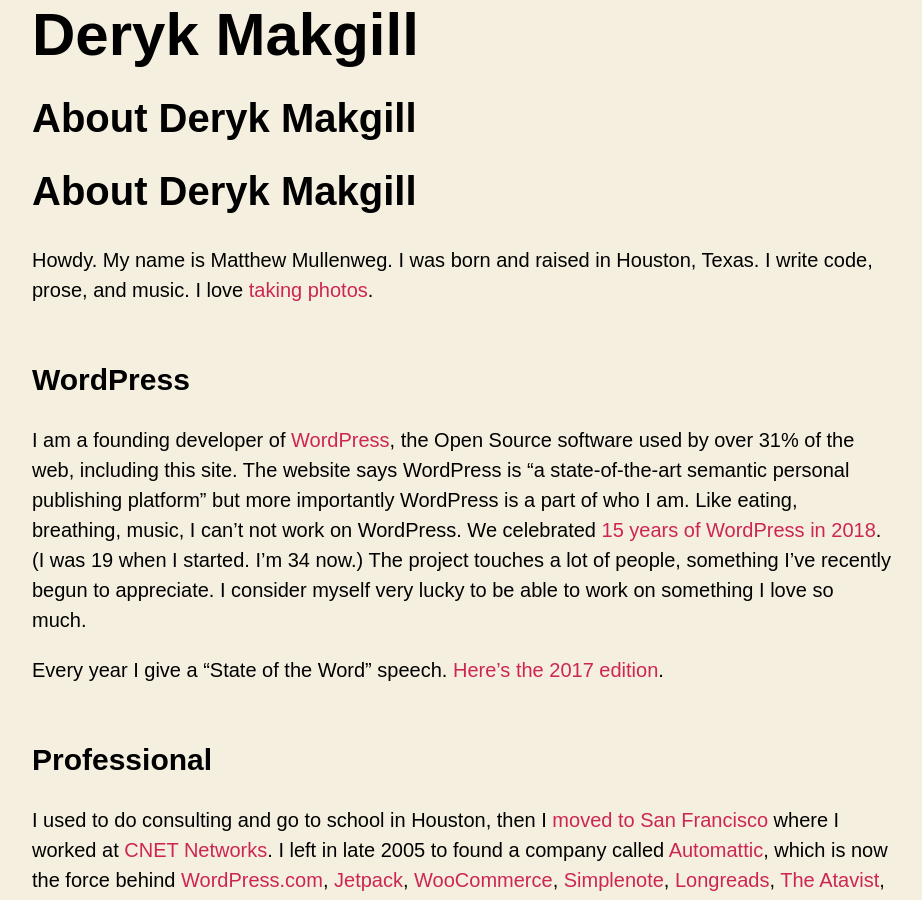
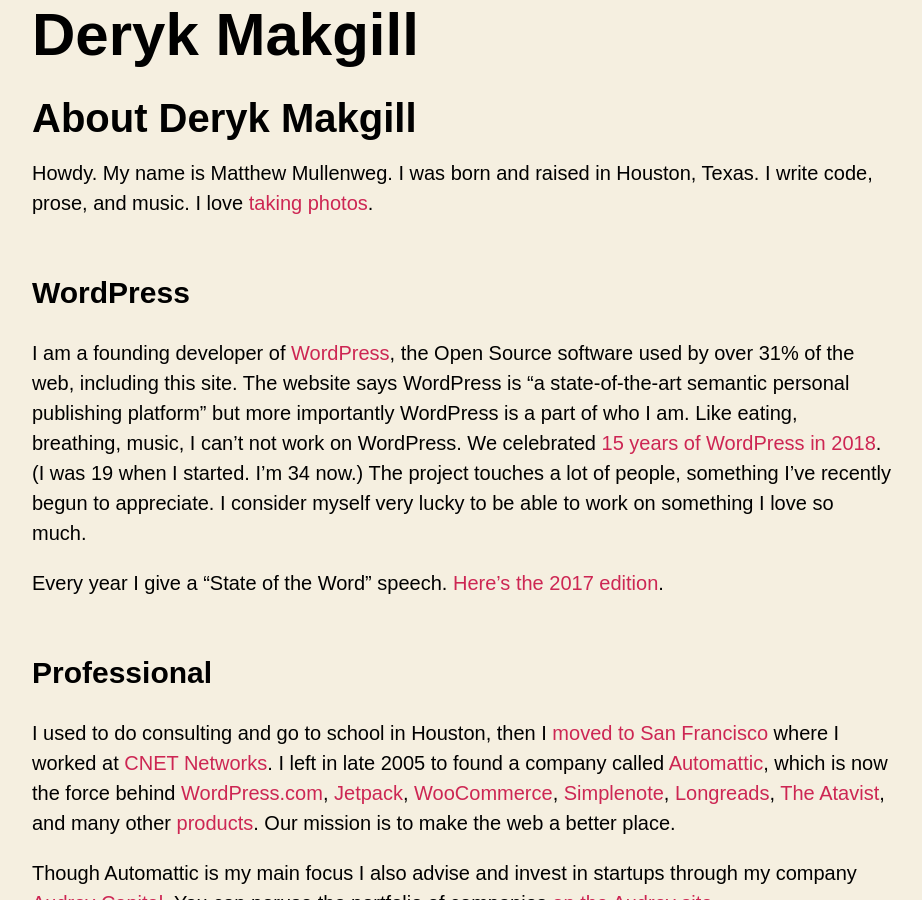
Before and after one commit to derykmakgill/vm, a Jekyll site: the page built from about.md, in a window 1280 px wide and 900 px high. Shown: the whole window, without its empty margins (178-1100 px from the left). Built offline with Jekyll 4.4.1, drawn with Linux system fonts in a browser that asks for light colours; some web fonts are replaced.

Commit message:
Update about.md

```diff
--- a/about.md
+++ b/about.md
@@ -2,8 +2,6 @@
 layout: page
 title: About Deryk Makgill
 ---
-
-# About Deryk Makgill
 
 <p class="intro">Howdy. My name is Matthew Mullenweg. I was born and raised in Houston, Texas. I write code, prose, and music. I love <a href="https://ma.tt/gallery/">taking photos</a>.</p>
 
```
